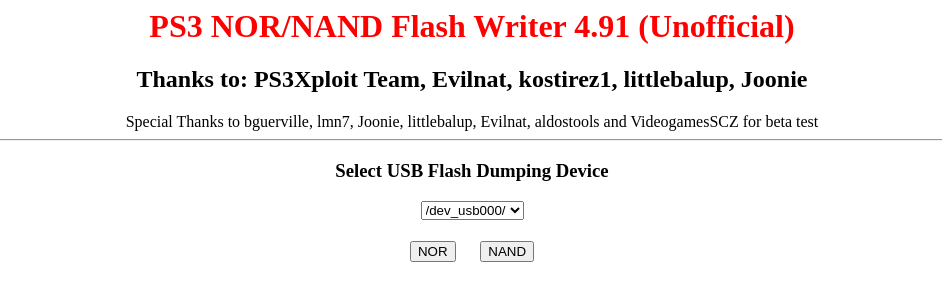
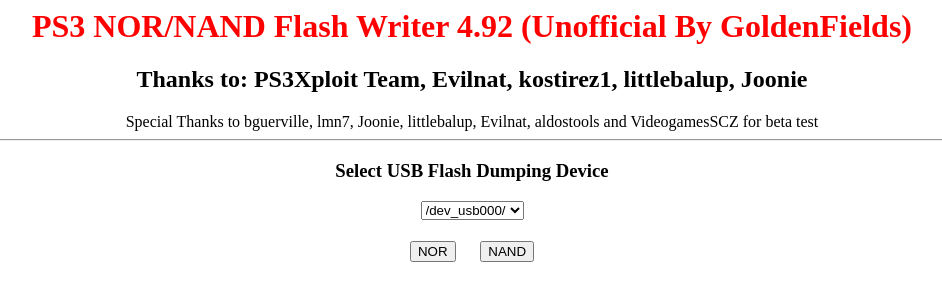
Before and after one commit to GoldenFieldsPS3/unofficial-flash-writer, a plain HTML site: page 492/index.html in a window 1280 px wide. Shown: the whole page, without its empty margins (168-1110 px from the left). Drawn offline with Linux system fonts and the light colour scheme.

Commit message:
Update index.html

```diff
--- a/492/index.html
+++ b/492/index.html
@@ -5,7 +5,7 @@ table, th, td {
 }
 </style>
 <center>
-  <h1><span style='color:red'>PS3 NOR/NAND Flash Writer 4.91 (Unofficial)</span></h1>
+  <h1><span style='color:red'>PS3 NOR/NAND Flash Writer 4.92 (Unofficial By GoldenFields)</span></h1>
   <h2>Thanks to: PS3Xploit Team, Evilnat, kostirez1, littlebalup, Joonie</h2>
   Special Thanks to bguerville, lmn7, Joonie, littlebalup, Evilnat, aldostools and VideogamesSCZ for beta test</h2>
   <hr>
```
